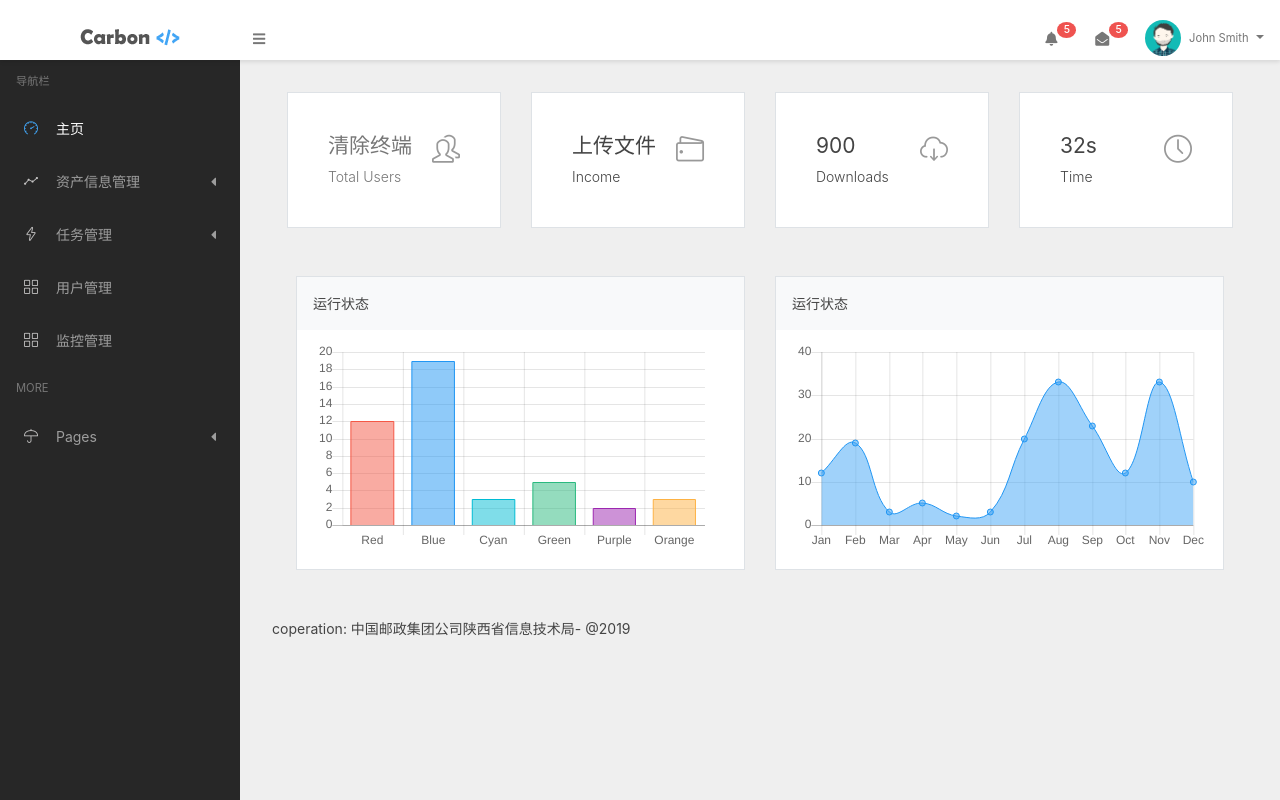
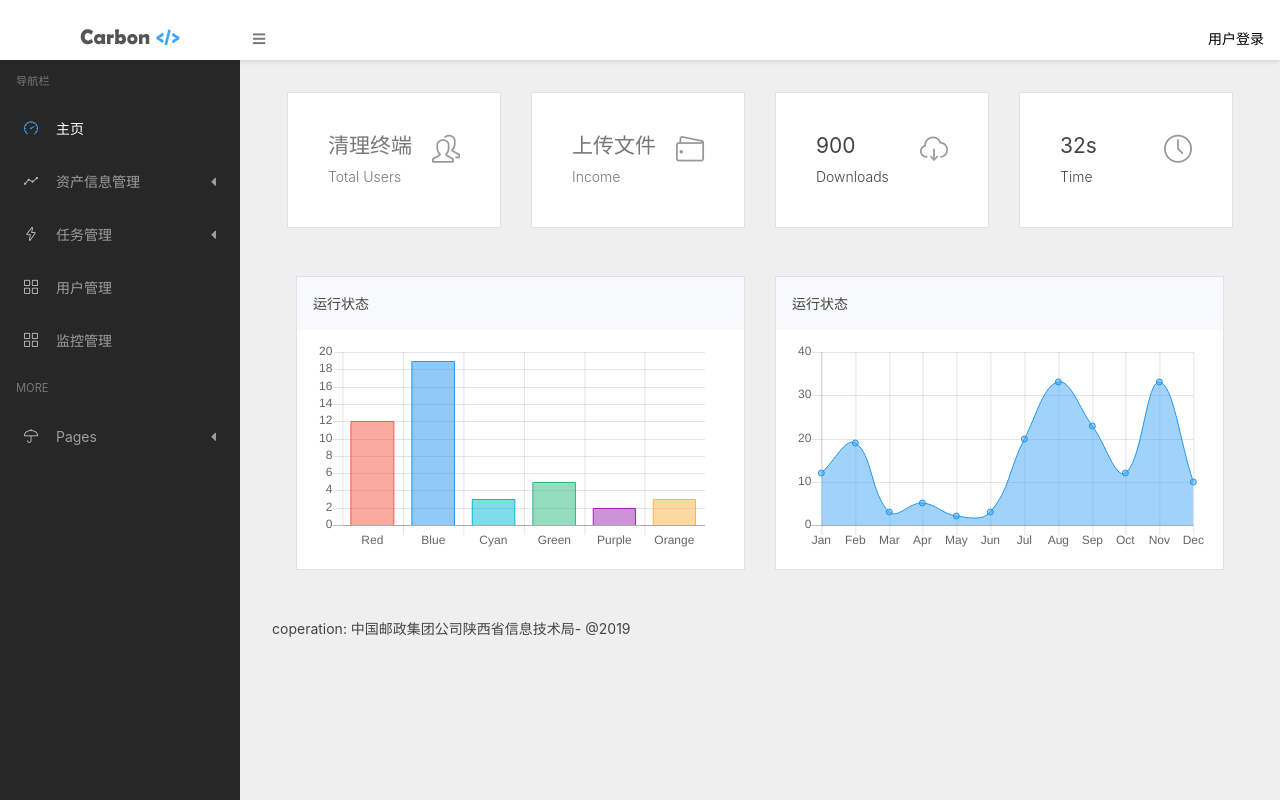
Before and after one commit to LettyCai/OpsAuto, a Django app: page /index/ in a window 1280 px wide. Run offline with Django 3.2, Linux system fonts and the light colour scheme; some libraries are stand-ins or nearby versions.

Commit message:
modify-index-page

```diff
--- a/OpsAuto/urls.py
+++ b/OpsAuto/urls.py
@@ -17,7 +17,7 @@ from django.contrib import admin
 from django.urls import path
 from hostsinfo.views import HostInfoView,AddHostView,CollectHostView,AddGroupView,GroupListView
 from taskdo.views import KillTtypView, UploadView
-from users.views import IndexView
+from users.views import IndexView,LoginView
 
 urlpatterns = [
     path('index/',  IndexView.as_view(),name="index"),
@@ -29,4 +29,5 @@ urlpatterns = [
     path('addgroup/', AddGroupView.as_view(),name="addgroup"),
     path('grouplist/', GroupListView.as_view(),name="grouplist"),
     path('upload/', UploadView.as_view(), name="upload"),
+    path('login/', LoginView.as_view(), name="login"),
 ]
--- a/templates/base.html
+++ b/templates/base.html
@@ -25,24 +25,12 @@
         </a>
 
         <ul class="navbar-nav ml-auto">
-            <li class="nav-item d-md-down-none">
-                <a href="#">
-                    <i class="fa fa-bell"></i>
-                    <span class="badge badge-pill badge-danger">5</span>
-                </a>
-            </li>
 
-            <li class="nav-item d-md-down-none">
-                <a href="#">
-                    <i class="fa fa-envelope-open"></i>
-                    <span class="badge badge-pill badge-danger">5</span>
-                </a>
-            </li>
-
+            {% if request.user.is_authenticated %}
             <li class="nav-item dropdown">
                 <a class="nav-link dropdown-toggle" href="#" role="button" data-toggle="dropdown" aria-haspopup="true" aria-expanded="false">
                     <img src="/static/imgs/avatar-1.png" class="avatar avatar-sm" alt="logo">
-                    <span class="small ml-1 d-md-down-none">John Smith</span>
+                    <span class="small ml-1 d-md-down-none">{{ user.username }}</span>
                 </a>
 
                 <div class="dropdown-menu dropdown-menu-right">
@@ -52,25 +40,20 @@
                         <i class="fa fa-user"></i> Profile
                     </a>
 
-                    <a href="#" class="dropdown-item">
-                        <i class="fa fa-envelope"></i> Messages
-                    </a>
-
-                    <div class="dropdown-header">Settings</div>
-
-                    <a href="#" class="dropdown-item">
-                        <i class="fa fa-bell"></i> Notifications
-                    </a>
-
-                    <a href="#" class="dropdown-item">
+                   <a href="#" class="dropdown-item">
                         <i class="fa fa-wrench"></i> Settings
                     </a>
 
                     <a href="#" class="dropdown-item">
                         <i class="fa fa-lock"></i> Logout
                     </a>
+
                 </div>
             </li>
+
+                    {% else %}
+                        <a style="color:black" class="fr loginbtn" href="/login/">用户登录</a>
+                    {% endif %}
         </ul>
     </nav>
 
@@ -114,13 +97,31 @@
                                 <i class="icon icon-energy"></i> 任务管理 <i class="fa fa-caret-left"></i>
                             </a>
 
+
                         <ul class="nav-dropdown-items">
+                            <li class="nav-item">
+                                <a href="/killttyp/" class="nav-link">
+                                    <i class="icon icon-energy"></i> 清理终端号
+                                </a>
+                            </li>
+                        </ul>
+
+                        <ul class="nav-dropdown-items">
+                            <li class="nav-item">
+                                <a href="/upload/" class="nav-link">
+                                    <i class="icon icon-energy"></i> 文件上传
+                                </a>
+                            </li>
+                        </ul>
+
+                         <ul class="nav-dropdown-items">
                             <li class="nav-item">
                                 <a href="task-do.html" class="nav-link">
                                     <i class="icon icon-energy"></i> 任务执行
                                 </a>
                             </li>
                         </ul>
+
                         <ul class="nav-dropdown-items">
                             <li class="nav-item">
                                 <a href="chartjs.html" class="nav-link">
--- a/templates/index.html
+++ b/templates/index.html
@@ -9,7 +9,7 @@
                             <div class="card-body d-flex justify-content-between align-items-center">
                                 <a href="/killttyp/">
                                 <div>
-                                    <span class="h4 d-block font-weight-normal mb-2">清除终端</span>
+                                    <span class="h4 d-block font-weight-normal mb-2">清理终端</span>
                                     <span class="font-weight-light">Total Users</span>
                                 </div>
                                 </a>
@@ -24,10 +24,12 @@
                     <div class="col-md-3">
                         <div class="card p-4">
                             <div class="card-body d-flex justify-content-between align-items-center">
+                                 <a href="/upload/">
                                 <div>
                                     <span class="h4 d-block font-weight-normal mb-2">上传文件</span>
                                     <span class="font-weight-light">Income</span>
                                 </div>
+                                 </a>
 
                                 <div class="h2 text-muted">
                                     <i class="icon icon-wallet"></i>
--- a/users/views.py
+++ b/users/views.py
@@ -1,7 +1,24 @@
 from django.shortcuts import render
 from django.views import View
+from django.contrib.auth import authenticate,login,logout
 
 # Create your views here.
 class IndexView(View):
     def get(self,request):
         return render(request,'index.html',{})
+
+class LoginView(View):
+    def get(self,request):
+        return render(request,'login.html',{})
+
+    def post(self,request):
+        username = request.POST.get('username',"")
+        password = request.POST.get('password',"")
+
+        user = authenticate(username=username, password=password)
+
+        if user is not None:
+            login(request, user)
+            return render(request, "index.html")
+        else:
+            return render(request, "login.html", {"msg": "用户名或密码错误"})
```
Also changed, not shown: templates/login.html (+16 -12 lines).
